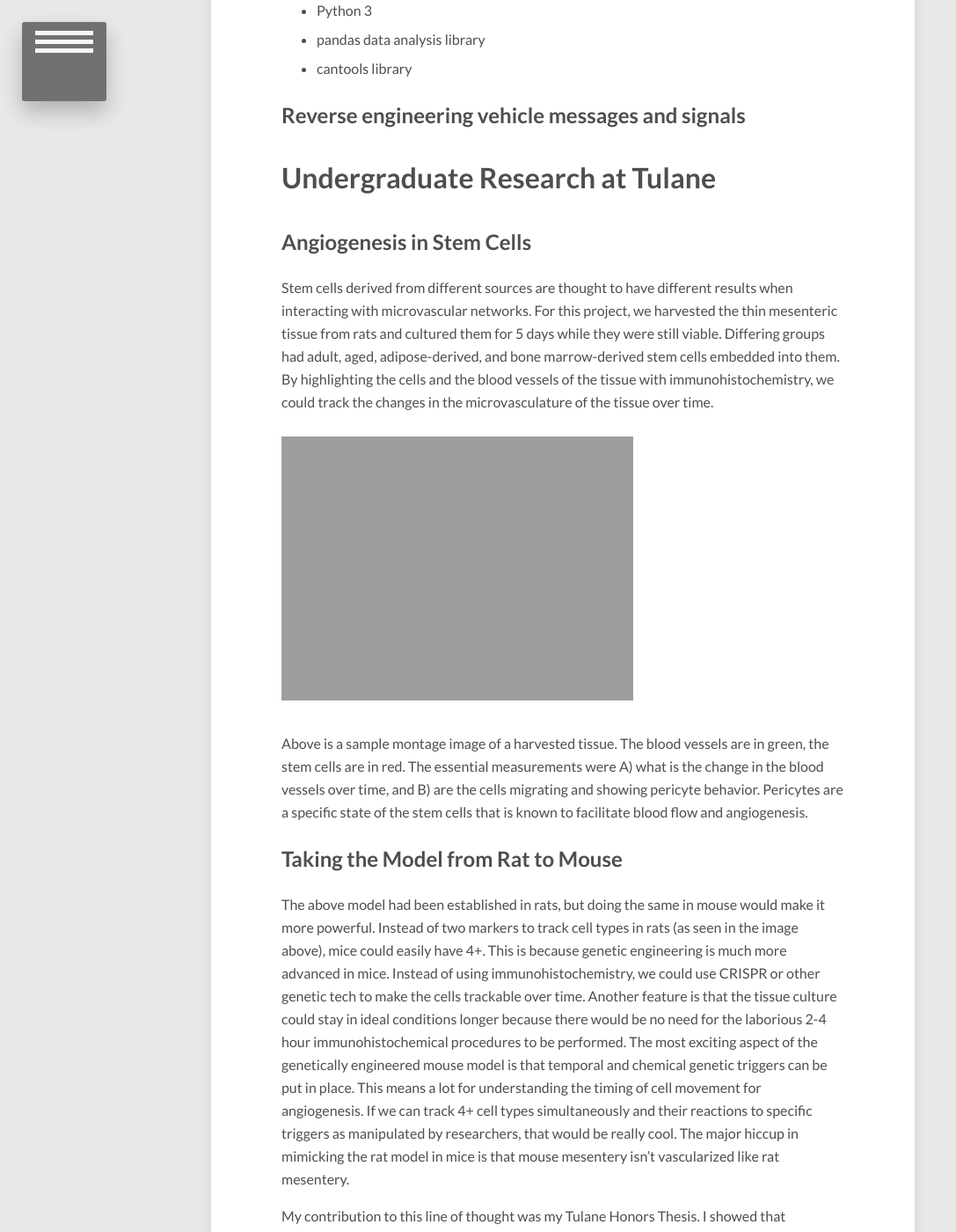
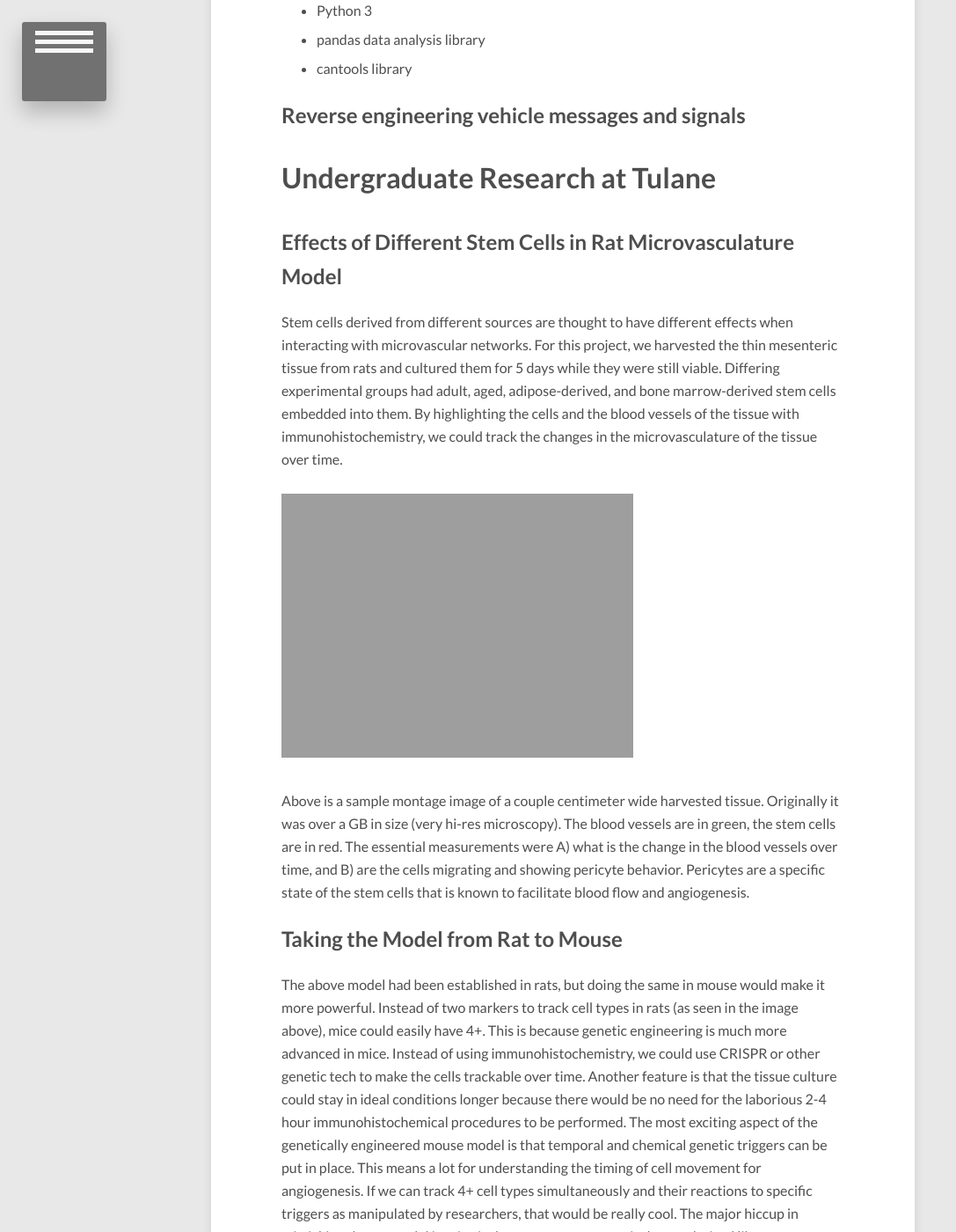
Before and after one commit to MatthewNice/MatthewNice.github.io, a Jekyll site: the page built from research/index.md, in a window 1280 px wide and 1400 px high, scrolled down 1395 px. Shown: the whole window at 88% size, without its empty margins (0-1087 px from the left). Built offline with Jekyll 4.4.1, drawn with Linux system fonts in a browser that asks for light colours; nearby versions of some CDN libraries.

Commit message:
Tulane research text updates

```diff
--- a/research/index.md
+++ b/research/index.md
@@ -26,14 +26,14 @@ Tools:
 ## Reverse engineering vehicle messages and signals
 
 # Undergraduate Research at Tulane
-## Angiogenesis in Stem Cells
-Stem cells derived from different sources are thought to have different results when interacting with microvascular networks. For this project, we harvested the thin mesenteric tissue from rats and cultured them for 5 days while they were still viable. Differing groups had adult, aged, adipose-derived, and bone marrow-derived stem cells embedded into them. By highlighting the cells and the blood vessels of the tissue with immunohistochemistry, we could track the changes in the microvasculature of the tissue over time.
+## Effects of Different Stem Cells in Rat Microvasculature Model
+Stem cells derived from different sources are thought to have different effects when interacting with microvascular networks. For this project, we harvested the thin mesenteric tissue from rats and cultured them for 5 days while they were still viable. Differing experimental groups had adult, aged, adipose-derived, and bone marrow-derived stem cells embedded into them. By highlighting the cells and the blood vessels of the tissue with immunohistochemistry, we could track the changes in the microvasculature of the tissue over time.
 
 <figure>
 	<a href="{{ site.url }}/images/1.png"><img src="{{ site.url }}/images/1.png" alt=""></a>
 </figure>
 
-Above is a sample montage image of a harvested tissue. The blood vessels are in green, the stem cells are in red. The essential measurements were A) what is the change in the blood vessels over time, and B) are the cells migrating and showing pericyte behavior. Pericytes are a specific state of the stem cells that is known to facilitate blood flow and angiogenesis.
+Above is a sample montage image of a couple centimeter wide harvested tissue. Originally it was over a GB in size (very hi-res microscopy). The blood vessels are in green, the stem cells are in red. The essential measurements were A) what is the change in the blood vessels over time, and B) are the cells migrating and showing pericyte behavior. Pericytes are a specific state of the stem cells that is known to facilitate blood flow and angiogenesis.
 
 ## Taking the Model from Rat to Mouse
 
```
Also changed, not shown: about/index.md (+1 -1 lines).
